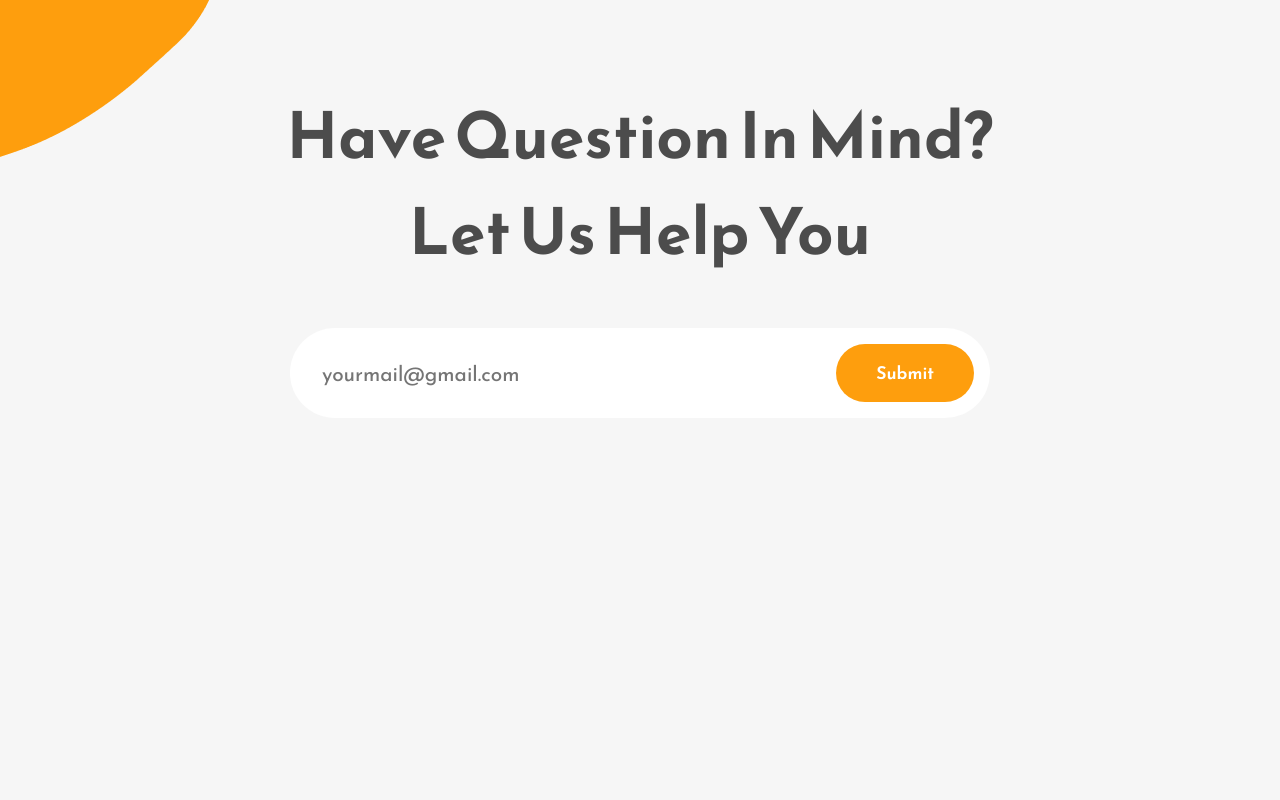
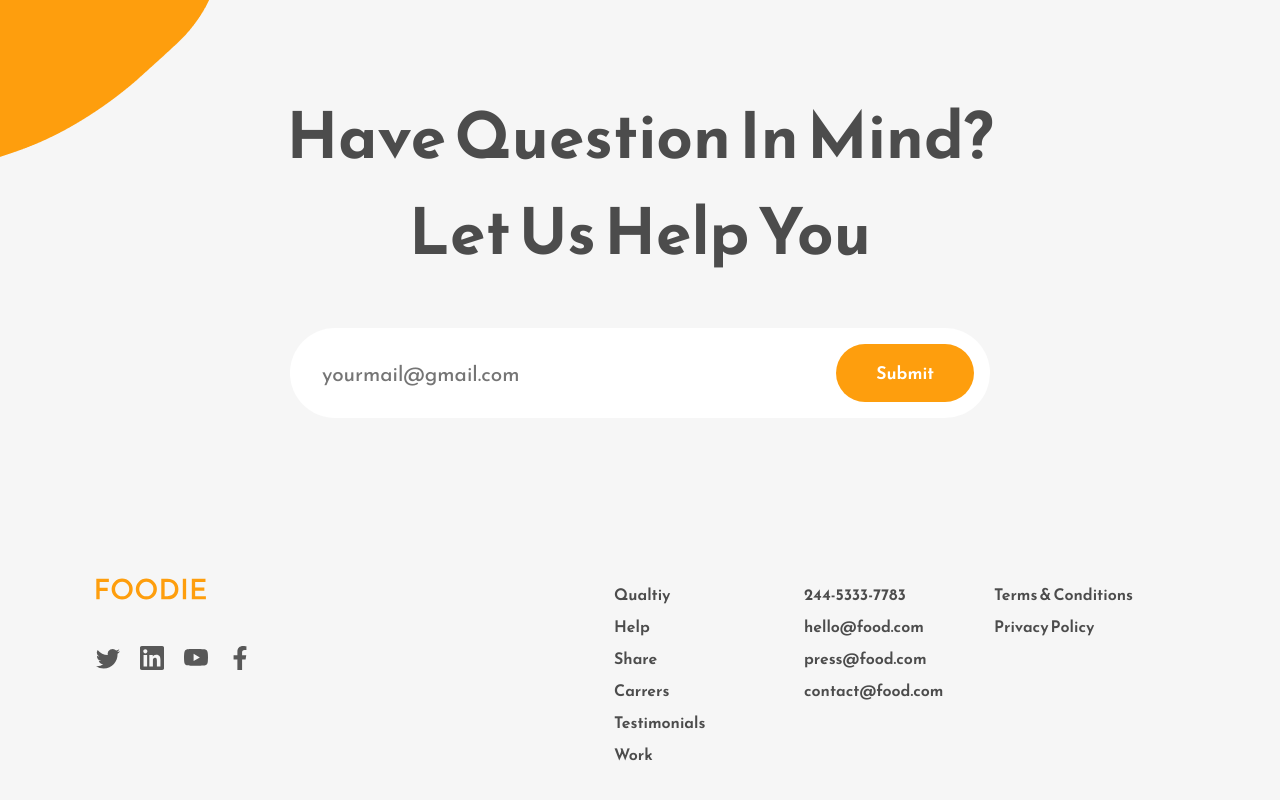
Before and after one commit to Shiza-Batool/SPM-Project, a React (Create React App) app: page / in a window 1280 px wide. Shown: the part 1714-2514 px from the top of the page. Before the commit the page ends 2228 px from the top, so only its background shows below. Built offline with nearby package versions, Linux system fonts and the light colour scheme.

Commit message:
Footer Section

```diff
--- a/src/App.js
+++ b/src/App.js
@@ -2,6 +2,7 @@ import "./App.css";
 import Home from "./Components/Home"
 import About from "./Components/About"
 import Contact from "./Components/Contact"
+import Footer from "./Components/Footer"
 
 function App() {
   return (
@@ -9,6 +10,7 @@ function App() {
       <Home />
       <About />
       <Contact />
+      <Footer />
     </div>
   );
 }
```
